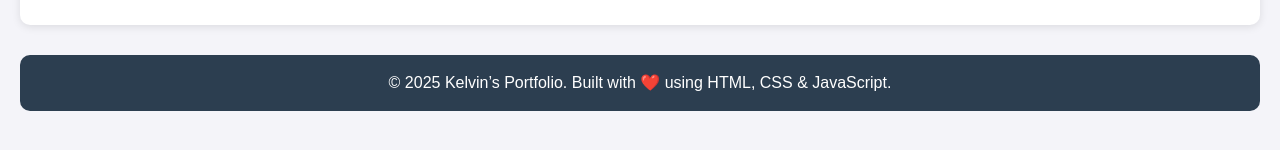
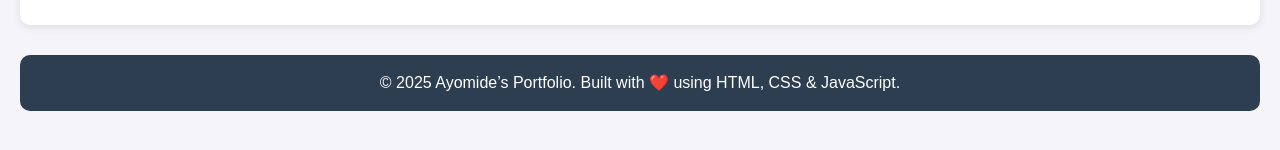
Before and after one commit to flash6d/my-portfolio, a plain HTML site: page index.html in a window 1280 px wide. Shown: the part 628-778 px from the top of the page. Drawn offline with Linux system fonts and the light colour scheme.

Commit message:
Add files via upload

```diff
--- a/index.html
+++ b/index.html
@@ -50,7 +50,7 @@
   </main>
 
   <footer>
-    <p>&copy; 2025 Kelvin’s Portfolio. Built with ❤️ using HTML, CSS & JavaScript.</p>
+    <p>&copy; 2025 Ayomide’s Portfolio. Built with ❤️ using HTML, CSS & JavaScript.</p>
   </footer>
 
   <script src="script.js"></script>
```
